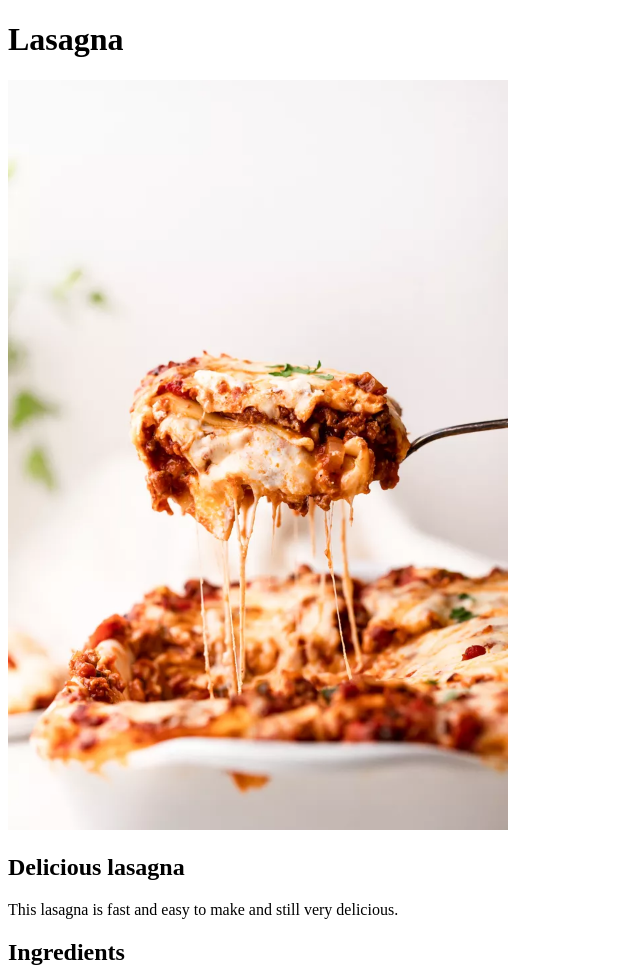
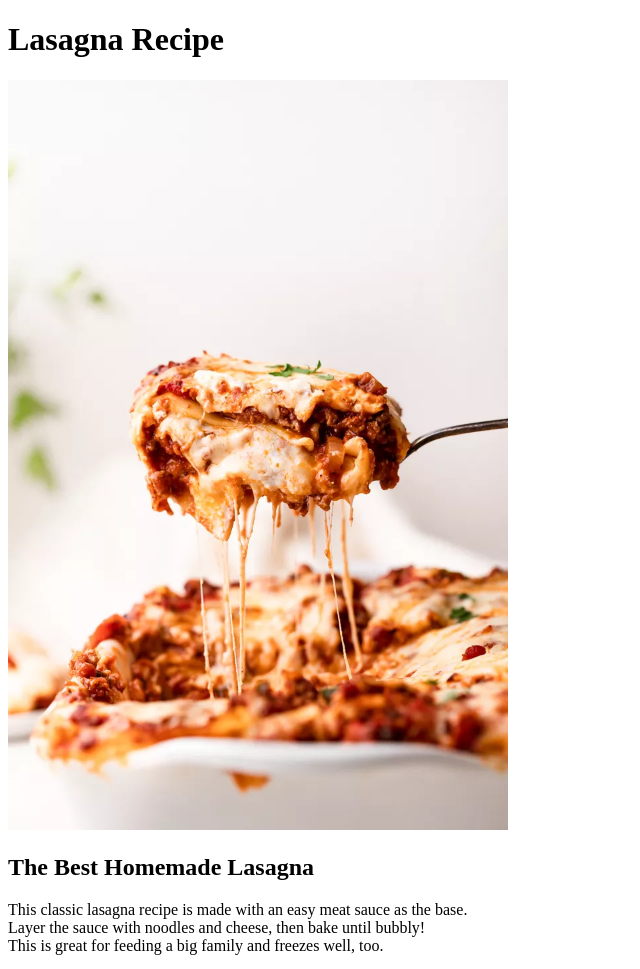
Before and after one commit to firbe/odin-recipes-macOS, a plain HTML site: page recipes/lasagna.html in a window 1280 px wide. Shown: the top 969 px of the page, without its empty margins (0-640 px from the left). Drawn offline with Linux system fonts and the light colour scheme.

Commit message:
Add recipe references.

```diff
--- a/recipes/lasagna.html
+++ b/recipes/lasagna.html
@@ -2,16 +2,22 @@
 <html lang="en">
     <head>
         <meta charset="UTF-8">
-        <title>Odin Recipes</title>
+        <title>Lasagna Recipe</title>
     </head>
 
     <body>
-        <h1>Lasagna</h1>
+        <h1>Lasagna Recipe</h1>
 
         <img src="../images/Lasagna.webp" alt="Lasagna" height="750" width="500">
 
-        <h2>Delicious lasagna</h2>
-        <p>This lasagna is fast and easy to make and still very delicious.</p>
+        <h2>The Best Homemade Lasagna</h2>
+        <p>
+            This classic lasagna recipe is made with an easy meat sauce as the base.
+            <br>
+            Layer the sauce with noodles and cheese, then bake until bubbly!
+            </br>
+            This is great for feeding a big family and freezes well, too.
+        </p>
 
         <h2>Ingredients</h2>
 
@@ -204,5 +210,7 @@
                 </br>
             </li>
         </ol>
+
+        <a href="https://www.simplyrecipes.com/recipes/lasagna/" target="_blank" rel="noopener noreferrer">Reference</a>
     </body>
 </html>
```
Also changed, not shown: recipes/Orange-Cream-Popsicles.html (+2 -0 lines), recipes/Plantain-Frittata.html (+2 -0 lines).
